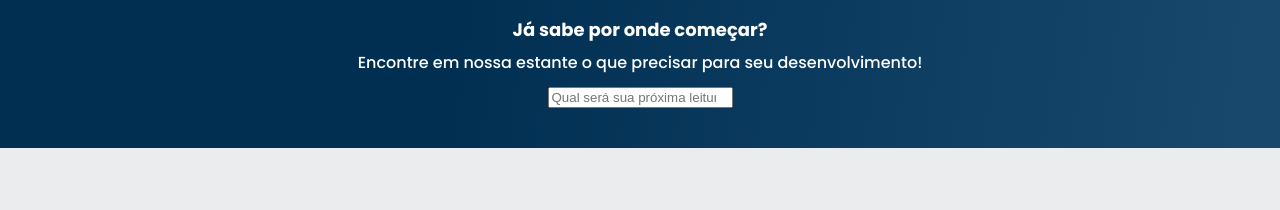
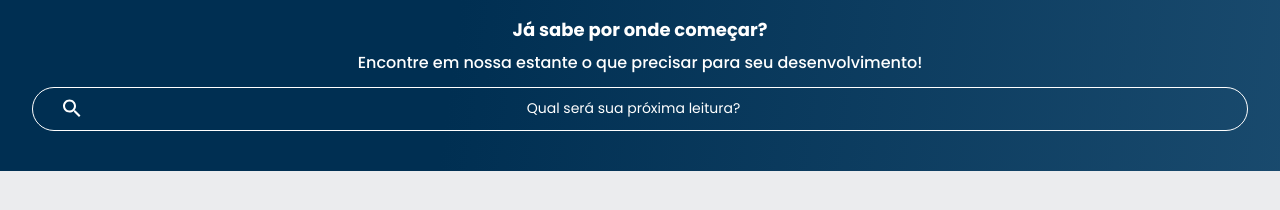
Before and after one commit to cristopherpds/alurabooks, a plain HTML site: page index.html in a window 1280 px wide. Shown: the part 104-314 px from the top of the page. Drawn offline with Linux system fonts and the light colour scheme.

Commit message:
styling the search input

```diff
--- a/styles/banner.css
+++ b/styles/banner.css
@@ -12,3 +12,20 @@
   font-weight: 500;
   margin: 1em 0;
 }
+.banner__pesquisa{
+  background-color: transparent;
+  border: 1px solid var(--white);
+  color: var(--white);
+  border-radius: 24px;
+  padding: 1em;
+  width: 100%;
+}
+.banner__pesquisa::placeholder{
+  font-family: var(--font);
+  font-size: 14px;
+  font-weight: 400;
+  text-align: center;
+  color: var(--white);
+  background: url(../img/Pesquisa.svg) no-repeat;
+  background-position: 1em;
+}
```
